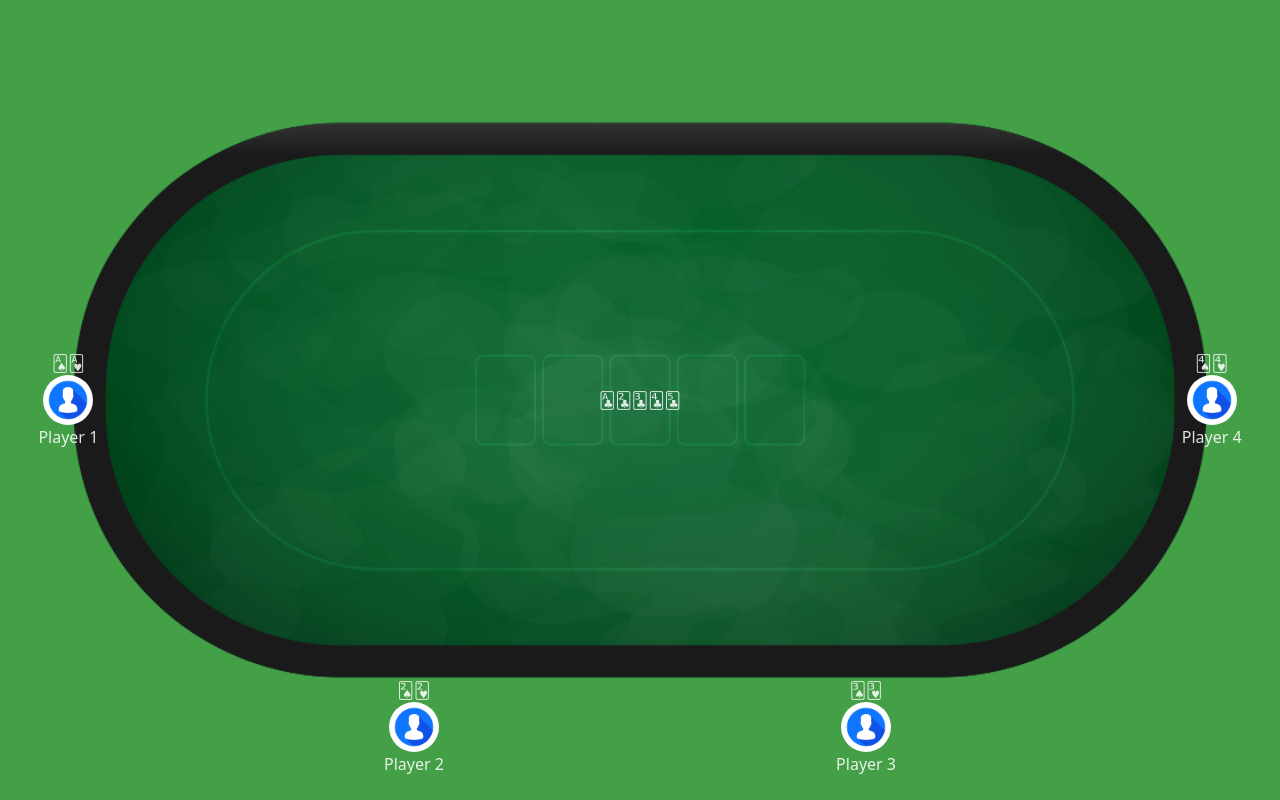
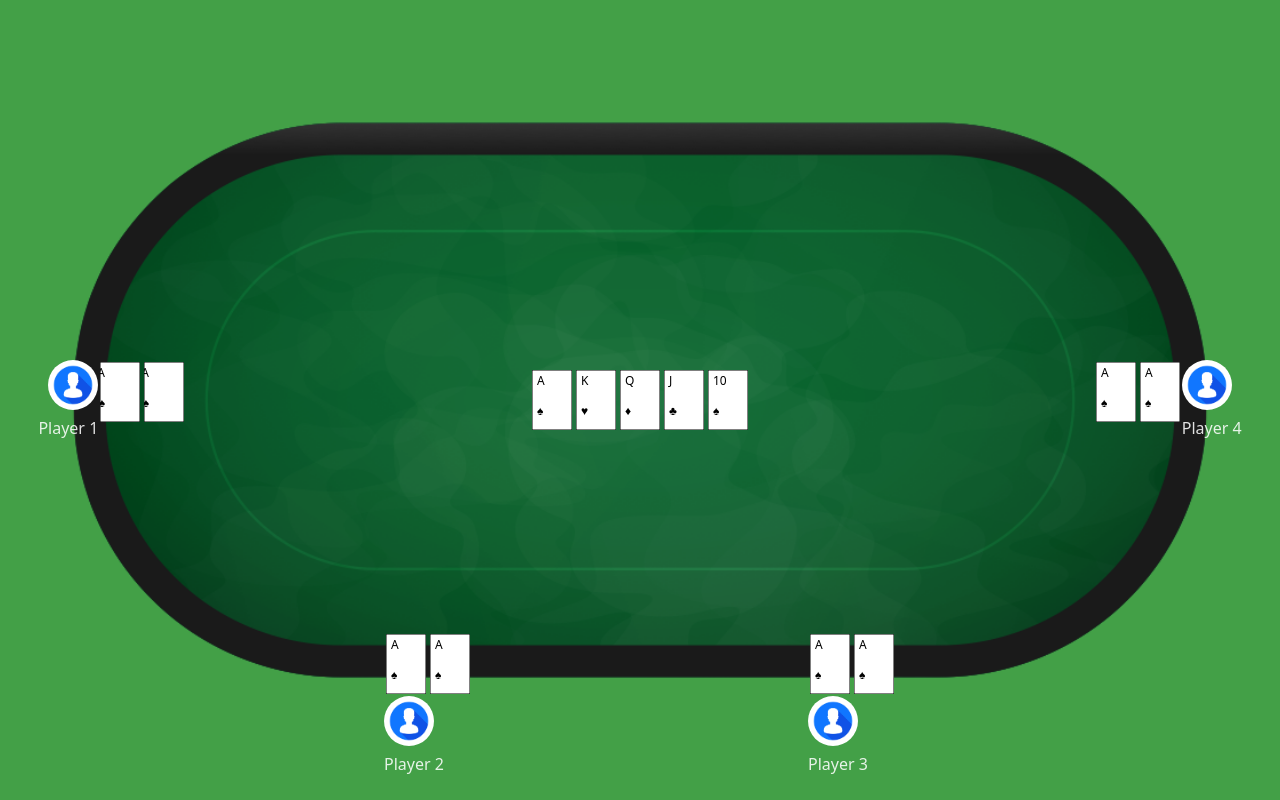
Before and after one commit to birthai/poker, a React (Vite) app: page / in a window 1280 px wide. Built offline with nearby package versions, Linux system fonts and the light colour scheme.

Commit message:
add cards to table

```diff
--- a/src/components/Card/Card.jsx
+++ b/src/components/Card/Card.jsx
@@ -1,10 +1,62 @@
 
-import React from "react";
 
-const Card = ({ value }) => {
+// import React from 'react';
+
+// const Card = ({ suit, value }) => {
+//   return (
+//     <div style={{
+//       display: 'flex',
+//       justifyContent: 'center',
+//       alignItems: 'center',
+//       height: '100%',
+//       width: '100%',
+//       padding: '2px'
+//     }}>
+//       <svg style={{
+//         height: '100%',
+//         width: '100%',
+//         marginLeft: '2px',
+//         marginRight: '2px'
+//       }}>
+//         <rect width="100%" height="100%" fill="white" stroke="black" />
+//         <text x="5" y="10" fontSize="12">
+//           {value}
+//         </text>
+//         <text x="5" y="30" fontSize="12">
+//           {suit}
+//         </text>
+//       </svg>
+//     </div>
+//   );
+// };
+
+// export default Card;
+
+import React from 'react';
+
+const Card = ({ suit, value }) => {
   return (
-    <div className="w-16 h-24 bg-white rounded shadow-lg flex items-center justify-center text-black text-lg">
-      {value}
+    <div style={{
+      display: 'flex',
+      justifyContent: 'center',
+      alignItems: 'center',
+      height: '60px',  // ارتفاع ثابت
+      width: '40px',   // عرض ثابت
+      padding: '2px'
+    }}>
+      <svg
+        width="40"     // عرض ثابت برای SVG
+        height="60"    // ارتفاع ثابت برای SVG
+        viewBox="0 0 40 60"  // viewBox برای حفظ نسبت
+      >
+        <rect width="40" height="60" fill="white" stroke="black" />
+        <text x="5" y="15" fontSize="12">
+          {value}
+        </text>
+        <text x="5" y="45" fontSize="12">
+          {suit}
+        </text>
+      </svg>
     </div>
   );
 };
--- a/src/components/Player/Player.jsx
+++ b/src/components/Player/Player.jsx
@@ -1,21 +1,28 @@
 
 import React from "react";
+import Card from "../Card/Card";
 
-const Player = ({ name, cards, position,profile }) => {
+const Player = ({ name, cards, position, profile }) => {
   return (
-    <div className="flex flex-col items-center">
+    <div style={{
+      display: 'flex',
+      flexDirection: position === 'top' ? 'row' :
+        position === 'bottom' ? 'column' :
+          position === 'left' ? 'row' :
+            position === 'right' ? 'row' : 'row',
+      direction: position === 'left' ? 'rtl' :
+        position === 'right' ? 'ltr' : null
+    }}>
       <div className="flex gap-1">
         {cards.map((card, idx) => (
-          <div
-            key={idx}
-            className="w-10 h-14 bg-white rounded-md shadow flex items-center justify-center text-xl"
-          >
-            {card}
-          </div>
+          <Card key={idx} suit={card.suit} value={card.value} />
         ))}
       </div>
-      <img src={profile} style={{width:50,height:50,borderRadius:25}}/>
-      <div className="text-white text-sm mb-1">{name}</div>
+      <div>
+        <img src={profile} style={{ width: 50, height: 50, borderRadius: 25 }} />
+        <div className="text-white text-sm mb-1">{name}</div>
+      </div>
+
     </div>
   );
 };
--- a/src/components/Table/PokerTable.jsx
+++ b/src/components/Table/PokerTable.jsx
@@ -6,13 +6,37 @@ import UserProfile from '../../assets/profile.jpg'
 
 const PokerTable = () => {
     const players = [
-        { name: "Player 1", cards: ["🂡", "🂱"] ,profile:UserProfile},
-        { name: "Player 2", cards: ["🂢", "🂲"] ,profile:UserProfile},
-        { name: "Player 3", cards: ["🂣", "🂳"],profile:UserProfile },
-        { name: "Player 4", cards: ["🂤", "🂴"] ,profile:UserProfile},
+        { name: "Player 1", cards: [{ suit: "♠", value: "A" },{ suit: "♠", value: "A" }], profile: UserProfile },
+        { name: "Player 2", cards: [{ suit: "♠", value: "A" },{ suit: "♠", value: "A" }], profile: UserProfile },
+        { name: "Player 3", cards: [{ suit: "♠", value: "A" },{ suit: "♠", value: "A" }], profile: UserProfile },
+        { name: "Player 4", cards: [{ suit: "♠", value: "A" },{ suit: "♠", value: "A" }], profile: UserProfile },
     ];
 
-    const communityCards = ["🃑", "🃒", "🃓", "🃔", "🃕"];
+    // const communityCards = ["🃑", "🃒", "🃓", "🃔", "🃕"];
+    const communityCards = [
+        { suit: "♠", value: "A" },
+        { suit: "♥", value: "K" },
+        { suit: "♦", value: "Q" },
+        { suit: "♣", value: "J" },
+        { suit: "♠", value: "10" }
+    ];
+
+    const playerOne =[
+        { suit: "♠", value: "A" },
+        { suit: "♥", value: "K" },
+    ]
+    const playerTwo =[
+        { suit: "♠", value: "A" },
+        { suit: "♥", value: "K" },
+    ]
+    const playerThree =[
+        { suit: "♠", value: "A" },
+        { suit: "♥", value: "K" },
+    ]
+    const playerFour =[
+        { suit: "♠", value: "A" },
+        { suit: "♥", value: "K" },
+    ]
 
     return (
         <div className="w-full h-screen  flex items-center justify-center">
@@ -20,31 +44,31 @@ const PokerTable = () => {
             {/* Player 1 - Top */}
 
             <div
-            style={{position:'absolute',left:'3%'}}>
-            <Player name={players[0].name} cards={players[0].cards} profile={players[0].profile} position="left" />
+                style={{ position: 'absolute', left: '3%' }}>
+                <Player name={players[0].name} cards={players[0].cards} profile={players[0].profile} position="left" />
             </div>
 
             {/* Player 2 - Right */}
 
-            <div style={{position:'absolute',bottom:'3%',left:'30%'}}>
-            <Player name={players[1].name} cards={players[1].cards} profile={players[1].profile} position="bottom"/>
+            <div style={{ position: 'absolute', bottom: '3%', left: '30%' }}>
+                <Player name={players[1].name} cards={players[1].cards} profile={players[1].profile} position="bottom" />
             </div>
 
             {/* Player 3 - Bottom */}
-            <div style={{position:'absolute',bottom:'3%',right:'30%'}}>
-            <Player name={players[2].name} cards={players[2].cards} profile={players[2].profile} position="bottom"/>
+            <div style={{ position: 'absolute', bottom: '3%', right: '30%' }}>
+                <Player name={players[2].name} cards={players[2].cards} profile={players[2].profile} position="bottom" />
             </div>
 
             {/* Player 4 - Left */}
-            <div style={{position:'absolute',right:'3%'}}>
-                <Player name={players[3].name} cards={players[3].cards} profile={players[3].profile} position="right"/>
+            <div style={{ position: 'absolute', right: '3%' }}>
+                <Player name={players[3].name} cards={players[3].cards} profile={players[3].profile} position="right" />
             </div>
 
 
             {/* Community Cards - Center */}
-            <div className="absolute top-1/2 left-1/2 transform -translate-x-1/2 -translate-y-1/2 flex gap-3">
+            <div style={{height:'10%',width:'24%',position:'absolute',justifyContent:'center',alignItems:'center',display:'flex',flexDirection:'row'}}>
                 {communityCards.map((card, idx) => (
-                    <Card key={idx} value={card} />
+                    <Card key={idx} suit={card.suit} value={card.value} />
                 ))}
             </div>
         </div>
```
Also changed, not shown: src/assets/1074.png.
